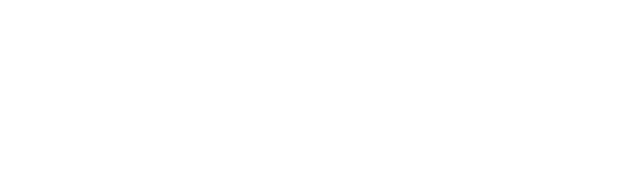
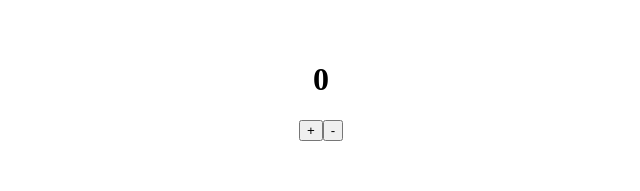
Before and after one commit to wizzzout/react-fundamental, a React (Vite) app: page / in a window 1280 px wide. Shown: the top 191 px of the page, without its empty margins (319-959 px from the left). Built offline with nearby package versions, Linux system fonts and the light colour scheme.

Commit message:
использова useState хук состояния

```diff
--- a/src/App.jsx
+++ b/src/App.jsx
@@ -1,7 +1,23 @@
 import './App.css'
+import React, {useState} from "react";
 
 function App() {
-	return <></>
+    const [likes, setLikes] = useState(0)
+
+    function increment() {
+        setLikes(likes +1)
+    }
+    function decrement() {
+        setLikes(likes - 1)
+    }
+
+	return <>
+        <div className="App">
+            <h1>{likes}</h1>
+            <button onClick={increment}>+</button>
+            <button onClick={decrement}>-</button>
+        </div>
+    </>
 }
 
 export default App
```
